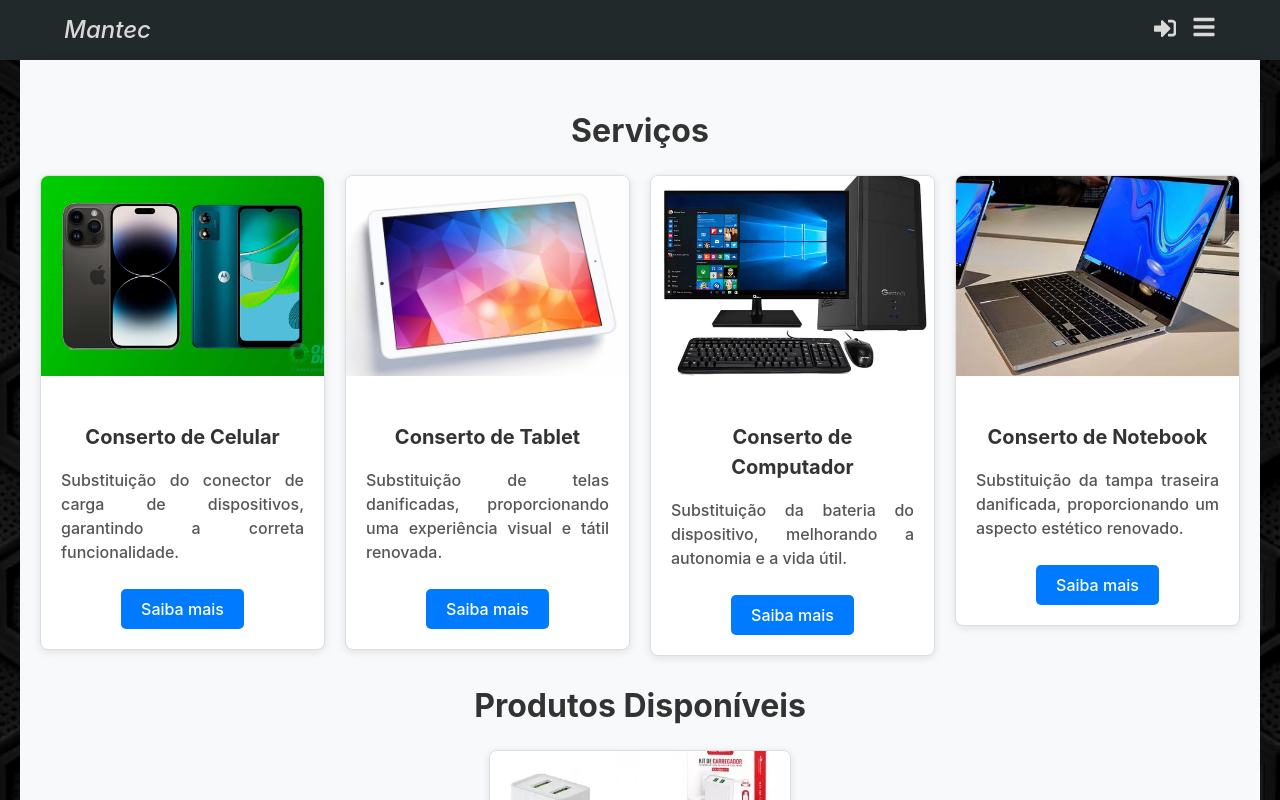
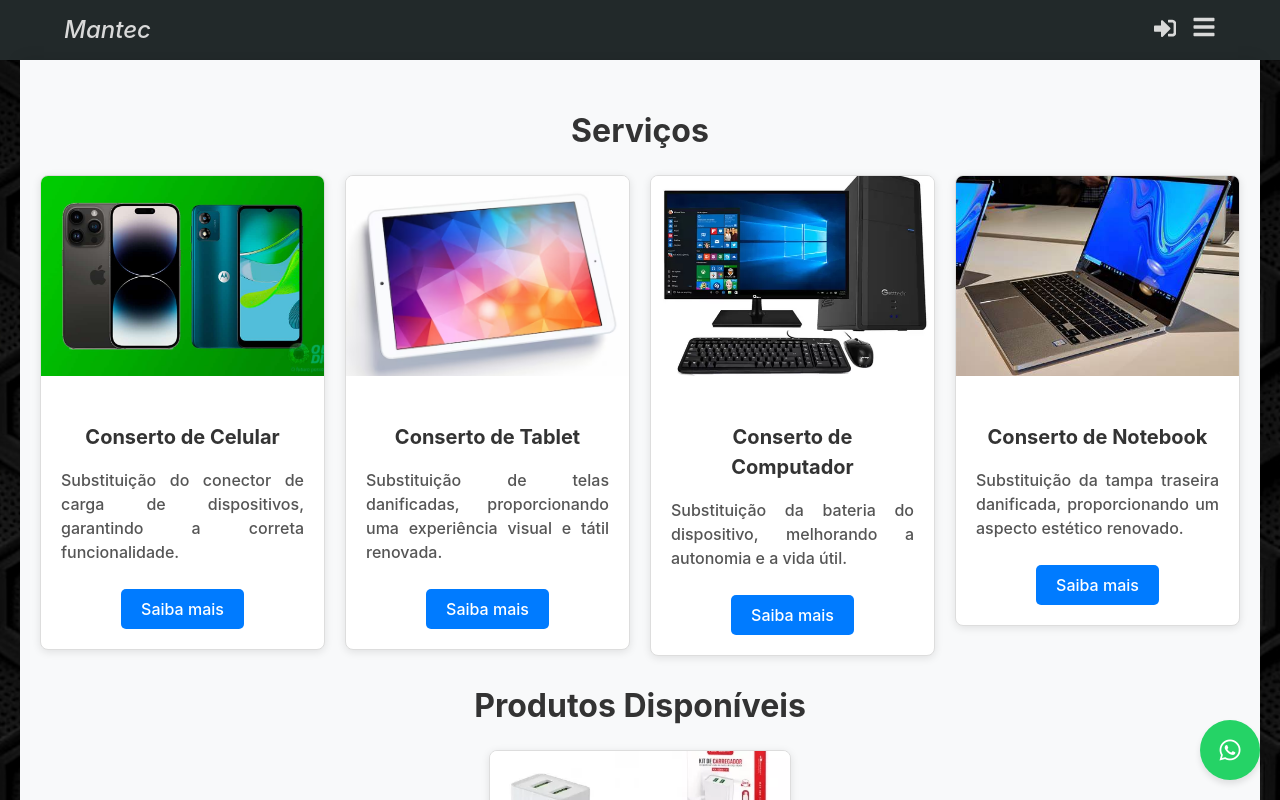
Before and after one commit to lemuelpires/AppControleMantec_Front, a React (Vite) app: page / in a window 1280 px wide. Shown: the top 800 px of the page. Built offline with nearby package versions, Linux system fonts and the light colour scheme; no server answers.

Commit message:
inclusão do botão flutuante do whatsapp

```diff
--- a/index.html
+++ b/index.html
@@ -3,6 +3,7 @@
   <head>
     <meta charset="UTF-8" />
     <link rel="icon" type="image/png" href="/src/assets/icone.png"/>
+    <link href="https://cdnjs.cloudflare.com/ajax/libs/font-awesome/5.15.4/css/all.min.css" rel="stylesheet"/>
     <meta name="viewport" content="width=device-width, initial-scale=1.0" />
     <title>Mantec Informática</title>
   </head>
--- a/src/pages/Dashboard/index.jsx
+++ b/src/pages/Dashboard/index.jsx
@@ -79,6 +79,33 @@ const Dashboard = () => {
                 </Card>
                 {/* Repita o padrão para os outros produtos */}
             </ProductContainer>
+
+            {/* Botão Flutuante do WhatsApp */}
+            <a
+                href="https://wa.me/5516992614410"
+                target="_blank"
+                rel="noopener noreferrer"
+                style={{
+                    position: 'fixed',
+                    bottom: '20px',
+                    right: '20px',
+                    backgroundColor: '#25D366',
+                    color: '#fff',
+                    borderRadius: '50%',
+                    width: '60px',
+                    height: '60px',
+                    display: 'flex',
+                    alignItems: 'center',
+                    justifyContent: 'center',
+                    boxShadow: '0px 4px 6px rgba(0, 0, 0, 0.1)',
+                    zIndex: 1000,
+                }}
+            >
+                <i
+                    className="fab fa-whatsapp"
+                    style={{ fontSize: '24px' }}
+                ></i>
+            </a>
         </HomeContainer>
     );
 };
```
